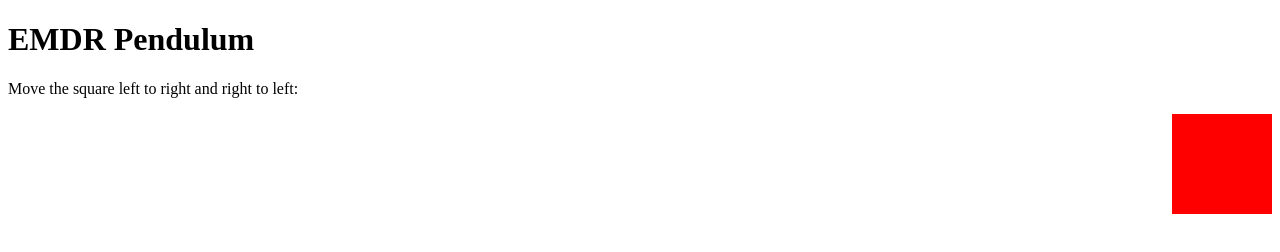
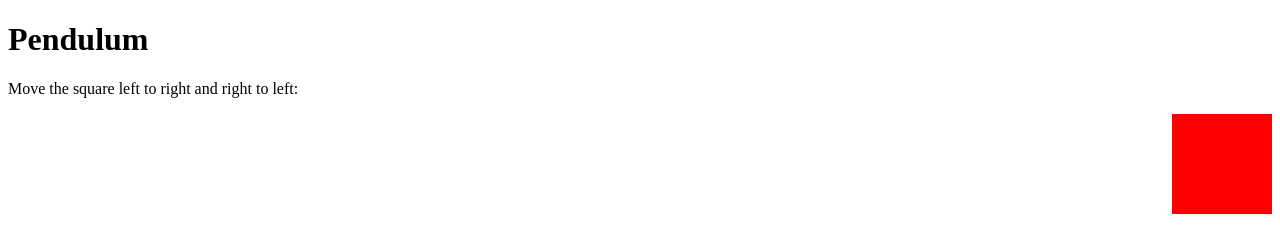
Before and after one commit to eduardoluis11/pendulum, a plain HTML site: page index.html in a window 1280 px wide. Drawn offline with Linux system fonts and the light colour scheme.

Commit message:
Removed some information
Removed some information

```diff
--- a/index.html
+++ b/index.html
@@ -57,7 +57,7 @@ the text from ChatGPT's chat, pasted it on a text editor, and then edited it. Li
 
 
 
-<h1>EMDR Pendulum</h1>
+<h1>Pendulum</h1>
 
 <p>Move the square left to right and right to left:</p>
 <div class="square"></div>
```
Also changed, not shown: 1 other file.
